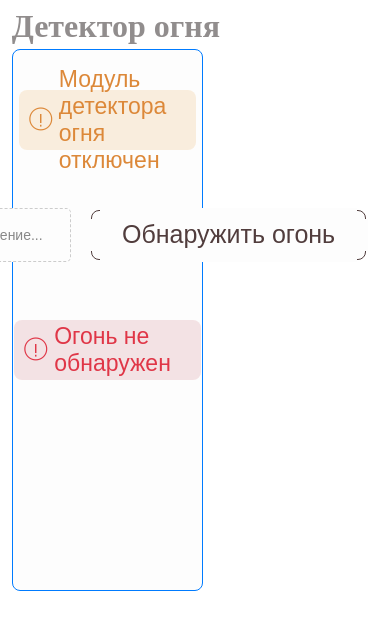
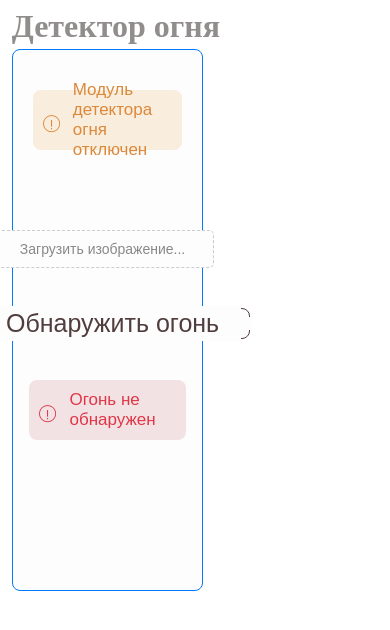
Before and after one commit to VyacheslavBogdanov/stream_face_recognize, a Vue app: page / in a window 390 px wide. Shown: the top 630 px of the page. Built offline with nearby package versions, Linux system fonts and the light colour scheme; no server answers.

Commit message:
develop fix

```diff
--- a/src/components/CheckHealth/CheckHealth.vue
+++ b/src/components/CheckHealth/CheckHealth.vue
@@ -46,6 +46,10 @@ const filteredMessageTypes = computed(() => {
 	opacity: 0.85;
 	margin: 20px 0;
 
+	@media (max-width: 835px) {
+		font-size: 17px;
+	}
+
 	&__icon {
 		display: flex;
 		position: absolute;
--- a/src/components/FireDetection/FireDetection.vue
+++ b/src/components/FireDetection/FireDetection.vue
@@ -112,6 +112,11 @@ const sendRequest = async () => {
 	flex-direction: row;
 	align-items: center;
 	margin: 40px 0 40px 0;
+
+	@media (max-width: 1250px) {
+		flex-direction: column;
+		height: 110px;
+	}
 }
 .result {
 	position: relative;
@@ -125,6 +130,10 @@ const sendRequest = async () => {
 	height: 40px;
 	opacity: 0.85;
 	margin: 20px 0;
+
+	@media (max-width: 835px) {
+		font-size: 17px;
+	}
 
 	&__icon {
 		display: flex;
```
